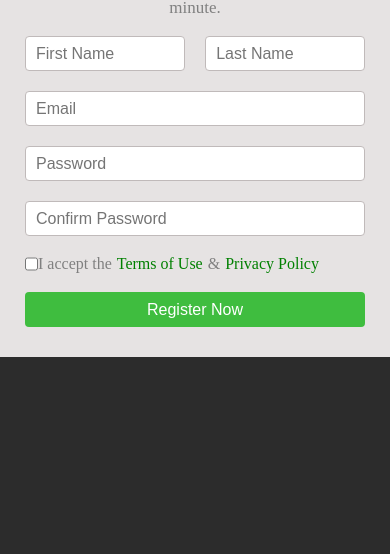
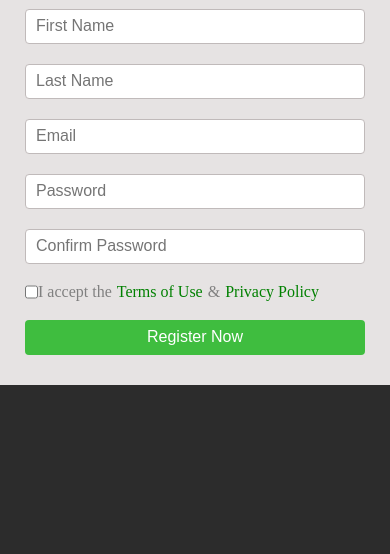
Before and after one commit to mazurir1984/Flex-Form, a plain HTML site: page index.html in a window 390 px wide. Shown: the part 290-844 px from the top of the page. Drawn offline with Linux system fonts and the light colour scheme.

Commit message:
Media adaptation for input-name

```diff
--- a/assets/styles/style.css
+++ b/assets/styles/style.css
@@ -118,3 +118,15 @@ body {
     height: var(--input-height);
     color: white;
 }
+
+@media screen and (max-width: 576px) {
+    .name-section {
+        display: flex;
+        flex-direction: column;
+        justify-content: center;
+    }
+    .input-name {
+        display: flex;
+        width: 100%;
+    }
+}
```
